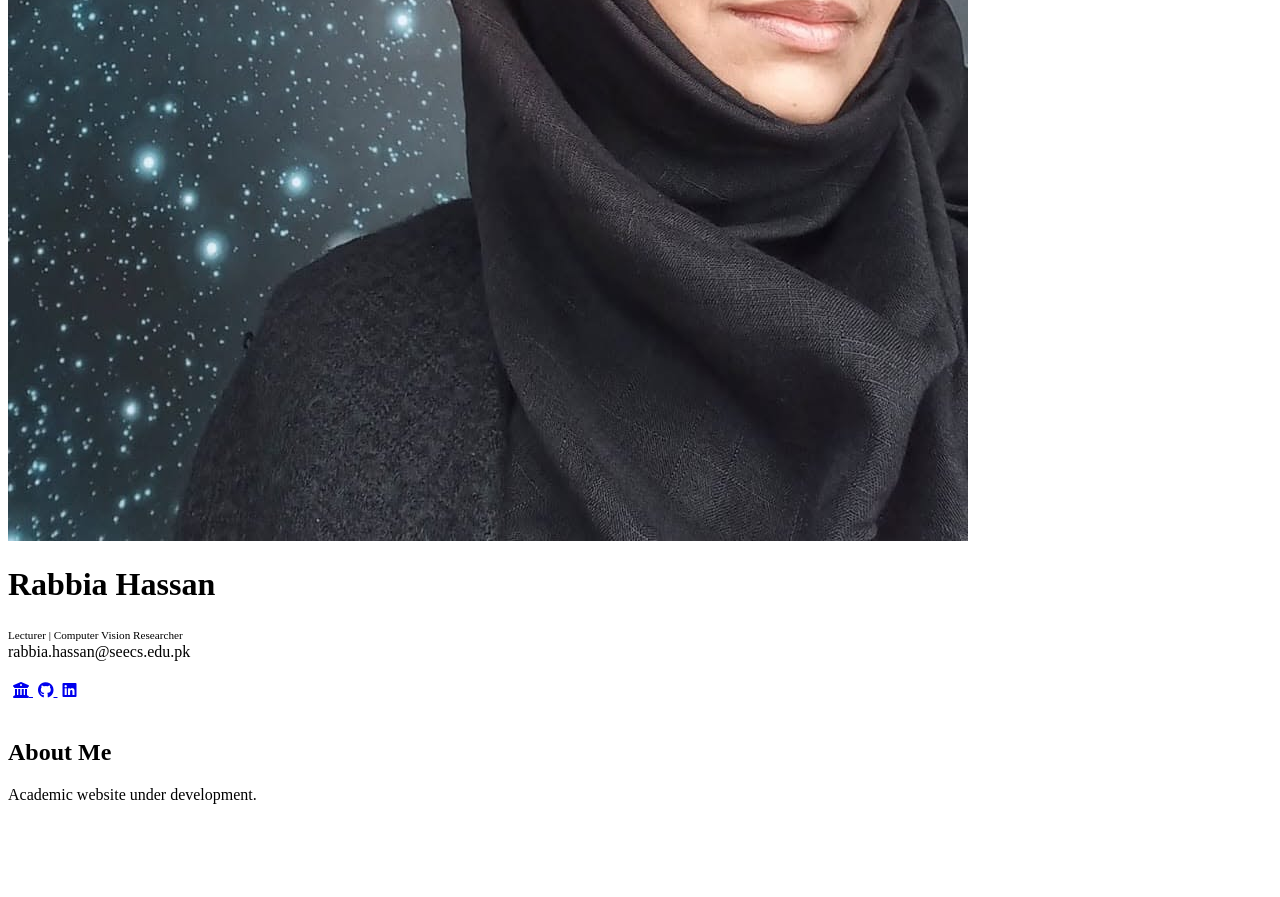
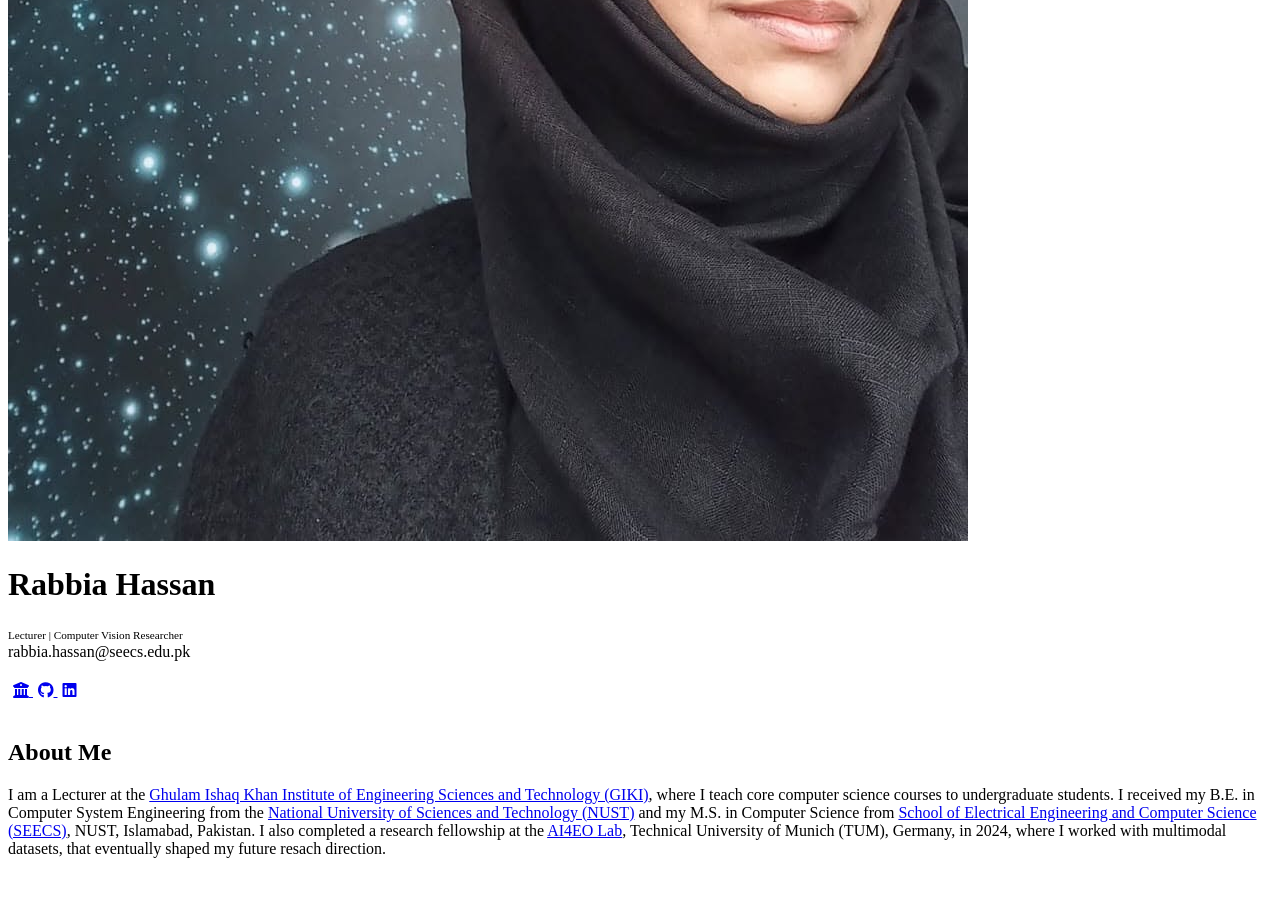
Before and after one commit to Rabbia-Hassan/Rabbia-Hassan.github.io, a Jekyll site: the page built from index.md, in a window 1280 px wide and 900 px high, scrolled down 642 px. Shown: the top 897 px of the window. Built offline with Jekyll 4.4.1, drawn with Linux system fonts in a browser that asks for light colours; a style sheet for code colours, icons or effects is not loaded; our own code applies the rules of GitHub Pages for plain Markdown files; before the commit the page ends 1488 px from its top, so only the background shows below that.

Commit message:
intro
Expanded the 'About Me' section with detailed academic background and research experience.

```diff
--- a/index.md
+++ b/index.md
@@ -4,4 +4,4 @@ layout: homepage
 
 # About Me
 
-Academic website under development.
+I am a Lecturer at the [Ghulam Ishaq Khan Institute of Engineering Sciences and Technology (GIKI)](https://giki.edu.pk/), where I teach core computer science courses to undergraduate students. I received my B.E. in Computer System Engineering from the [National University of Sciences and Technology (NUST)](https://nust.edu.pk/) and my M.S. in Computer Science from [School of Electrical Engineering and Computer Science (SEECS)](https://seecs.nust.edu.pk/), NUST, Islamabad, Pakistan. I also completed a research fellowship at the [AI4EO Lab](https://ai4eo.de/), Technical University of Munich (TUM), Germany, in 2024, where I worked with multimodal datasets, that eventually shaped my future resach direction.
```
